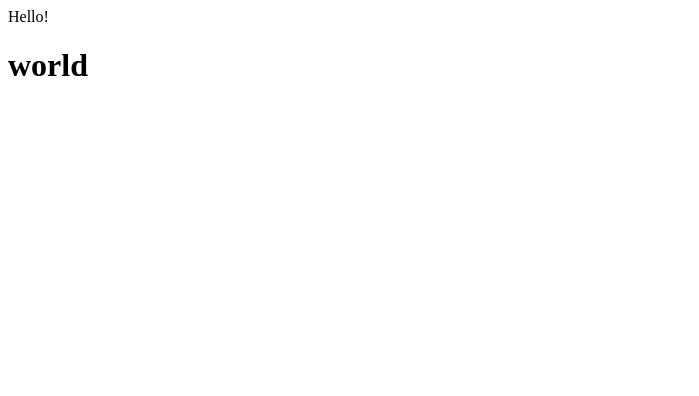
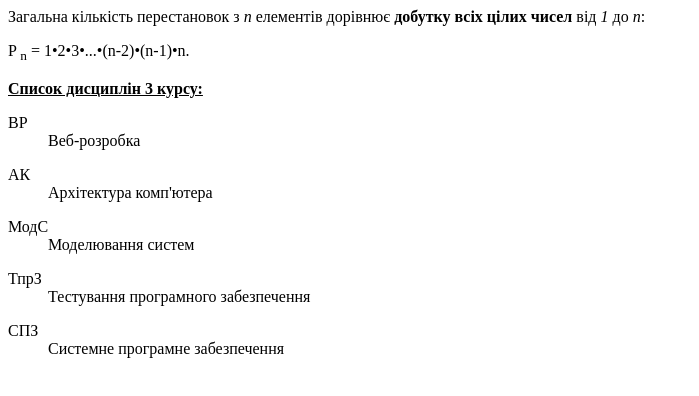
Before and after one commit to ruslana-ush/lab1, a plain HTML site: page index.html in a window 1280 px wide. Shown: the whole page, without its empty margins (0-699 px from the left). Drawn offline with Linux system fonts and the light colour scheme.

Commit message:
add inform

```diff
--- a/index.html
+++ b/index.html
@@ -3,10 +3,36 @@
   <head>
     <meta charset="UTF-8" />
     <meta name="viewport" content="width=device-width, initial-scale=1.0" />
-    <title>Document</title>
+    <title>Lab1</title>
   </head>
   <body>
-    Hello!
-    <h1>world</h1>
+    Загальна кількість перестановок з <i>n</i> елементів дорівнює
+    <b>добутку всіх цілих чисел</b> від <i>1</i> до <i>n</i>:
+    <p>
+      P <sub>n</sub> = 1&bull;2&bull;3&bull;...&bull;(n-2)&bull;(n-1)&bull;n.
+    </p>
+    <u><b>Список дисциплін 3 курсу:</b></u>
+    <dl>
+      <p>
+        <dt>ВР</dt>
+        <dd>Веб-розробка</dd>
+      </p>
+      <p>
+        <dt>АК</dt>
+        <dd>Архітектура комп'ютера</dd>
+      </p>
+      <p>
+        <dt>МодС</dt>
+        <dd>Моделювання систем</dd>
+      </p>
+      <p>
+        <dt>ТпрЗ</dt>
+        <dd>Тестування програмного забезпечення</dd>
+      </p>
+      <p>
+        <dt>СПЗ</dt>
+        <dd>Системне програмне забезпечення</dd>
+      </p>
+    </dl>
   </body>
 </html>
```
